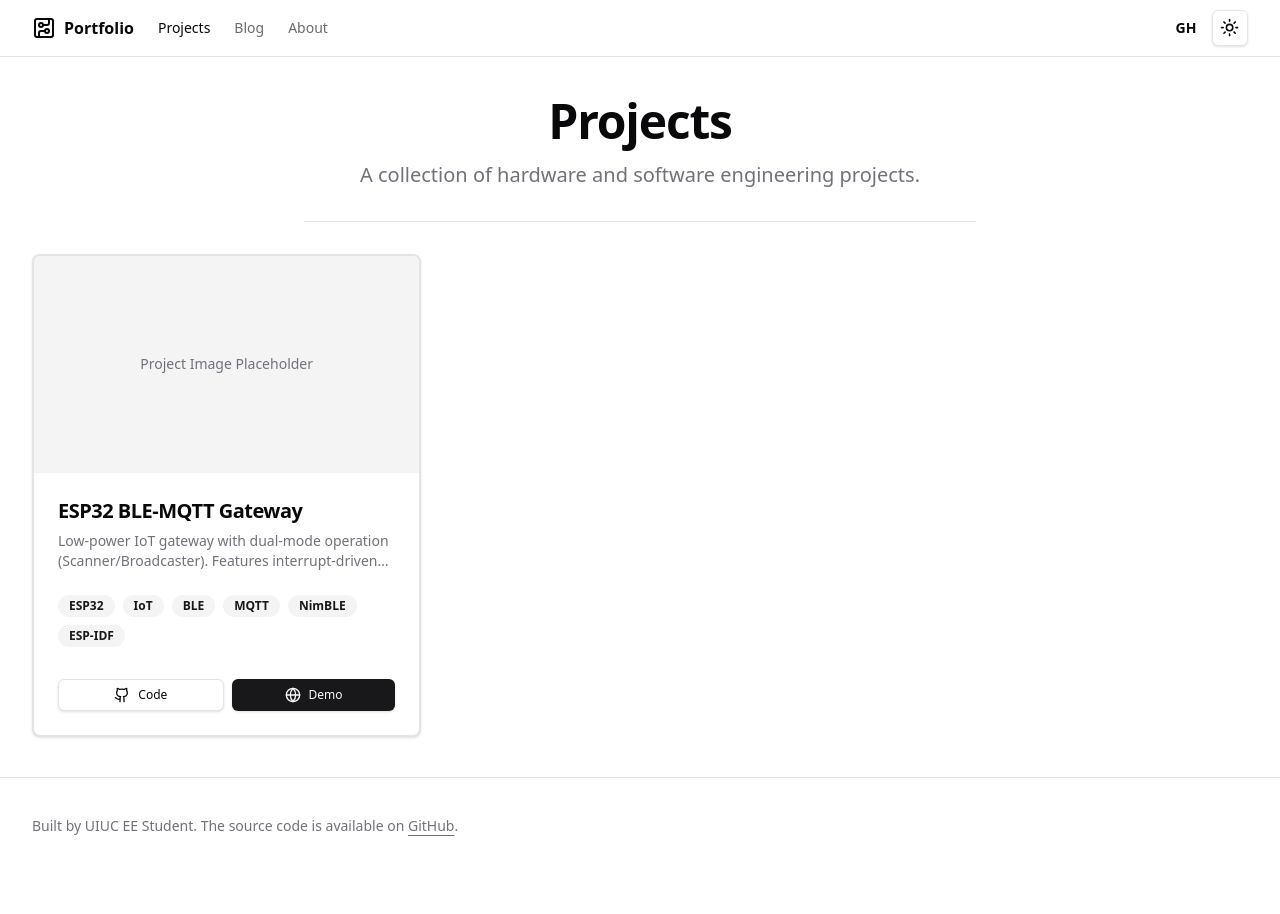
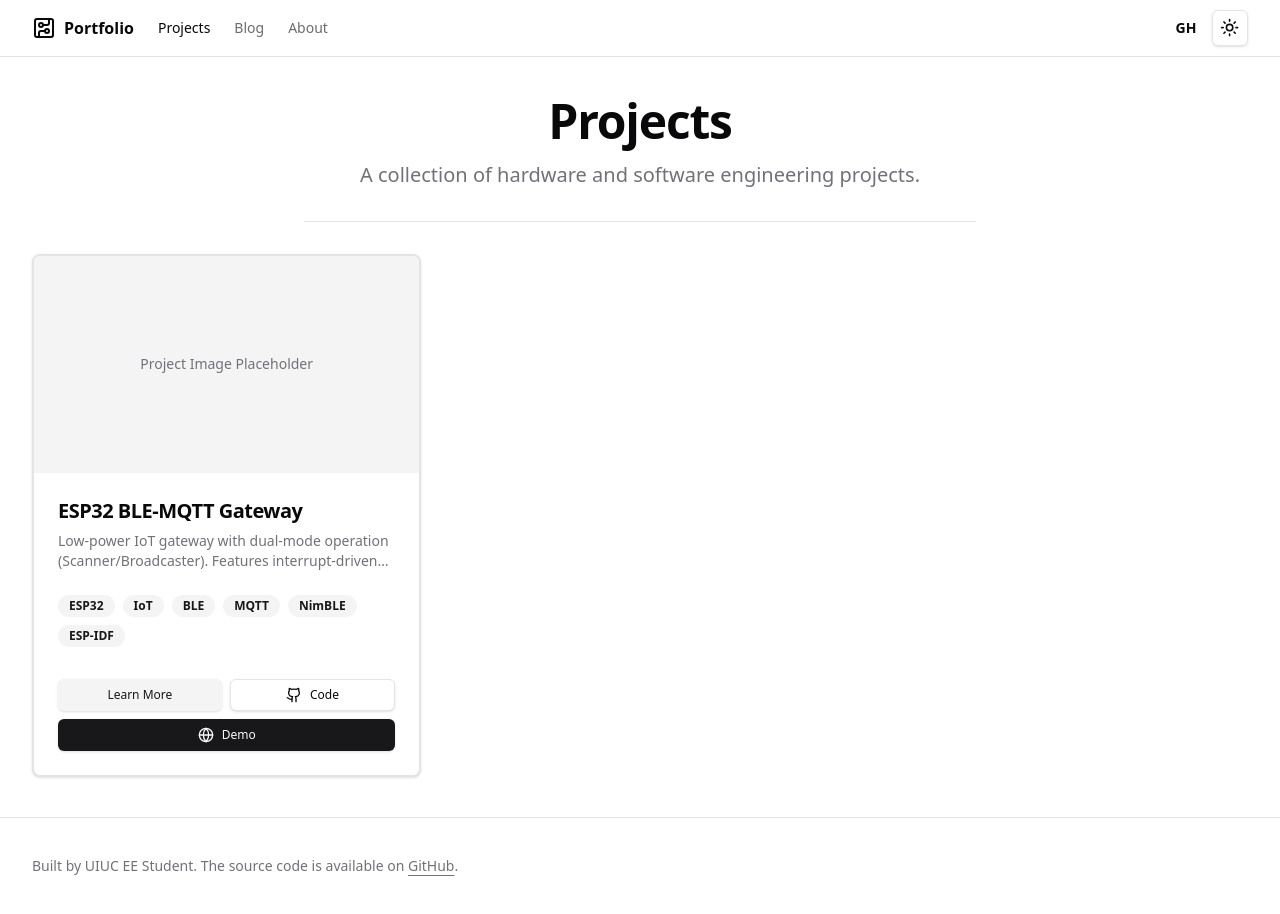
Before and after one commit to Chigz114/my-portfolio, a Next.js app: page /projects in a window 1280 px wide. Before the commit the page ends 874 px from the top, so only its background shows below. Built offline with nearby package versions, Linux system fonts and the light colour scheme.

Commit message:
Add project detail link

```diff
--- a/src/app/projects/page.tsx
+++ b/src/app/projects/page.tsx
@@ -8,6 +8,7 @@ const projects = [
     tags: ["ESP32", "IoT", "BLE", "MQTT", "NimBLE", "ESP-IDF"],
     githubUrl: "https://github.com",
     demoUrl: "/blog/ESP32",
+    detailsUrl: "/blog/ESP32/0.project-overview",
   },
 ]
 
--- a/src/components/project-card.tsx
+++ b/src/components/project-card.tsx
@@ -18,6 +18,7 @@ interface ProjectCardProps {
   tags: string[]
   githubUrl?: string
   demoUrl?: string
+  detailsUrl?: string
   imageSrc?: string
 }
 
@@ -27,6 +28,7 @@ export function ProjectCard({
   tags,
   githubUrl,
   demoUrl,
+  detailsUrl,
   imageSrc = "/project-placeholder.jpg", // You'll need to add a placeholder image
 }: ProjectCardProps) {
   return (
@@ -58,9 +60,16 @@ export function ProjectCard({
           ))}
         </div>
       </CardContent>
-      <CardFooter className="flex gap-2 pt-2">
+      <CardFooter className="flex gap-2 pt-2 flex-wrap">
+        {detailsUrl && (
+          <Button variant="secondary" size="sm" className="flex-1 min-w-[120px]" asChild>
+            <Link href={detailsUrl}>
+              Learn More
+            </Link>
+          </Button>
+        )}
         {githubUrl && (
-          <Button variant="outline" size="sm" className="flex-1" asChild>
+          <Button variant="outline" size="sm" className="flex-1 min-w-[120px]" asChild>
             <Link href={githubUrl} target="_blank" rel="noreferrer">
               <Github className="mr-2 h-4 w-4" />
               Code
@@ -68,7 +77,7 @@ export function ProjectCard({
           </Button>
         )}
         {demoUrl && (
-          <Button size="sm" className="flex-1" asChild>
+          <Button size="sm" className="flex-1 min-w-[120px]" asChild>
             <Link href={demoUrl} target="_blank" rel="noreferrer">
               <Globe className="mr-2 h-4 w-4" />
               Demo
```
